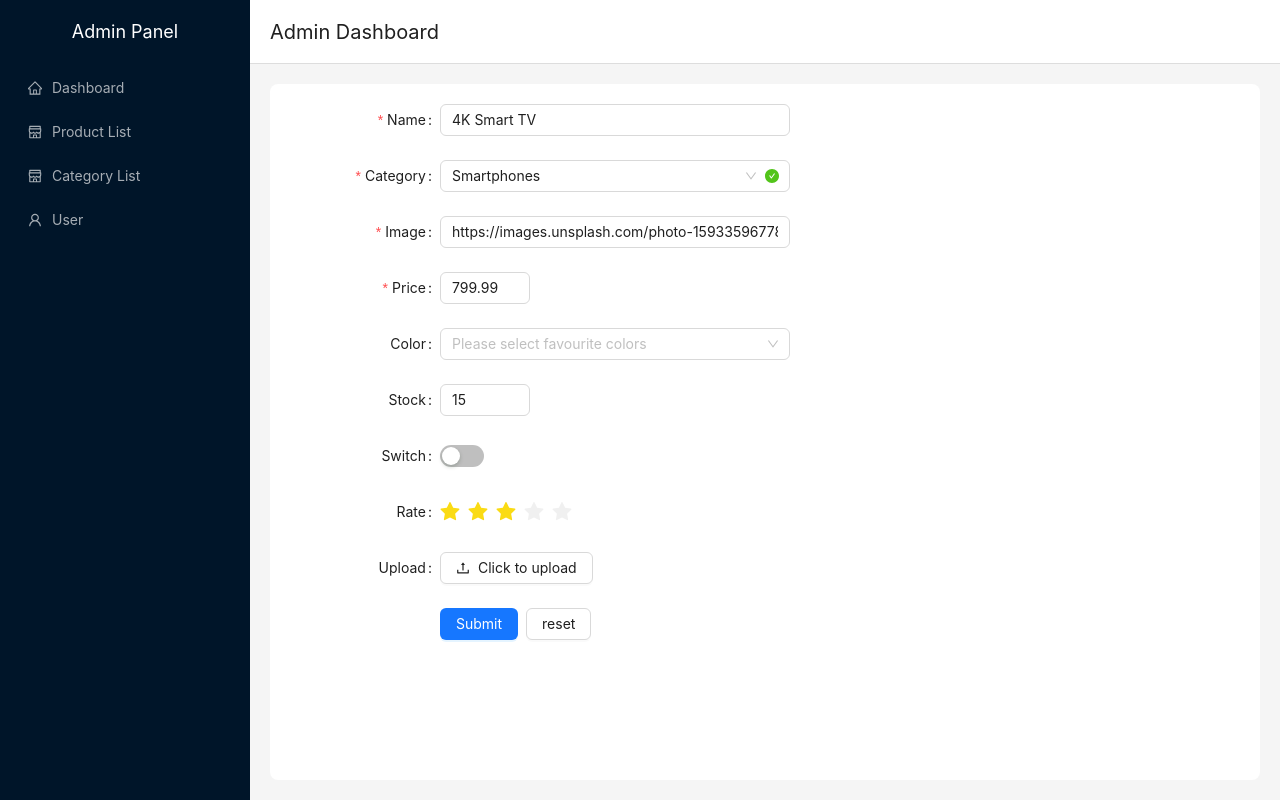
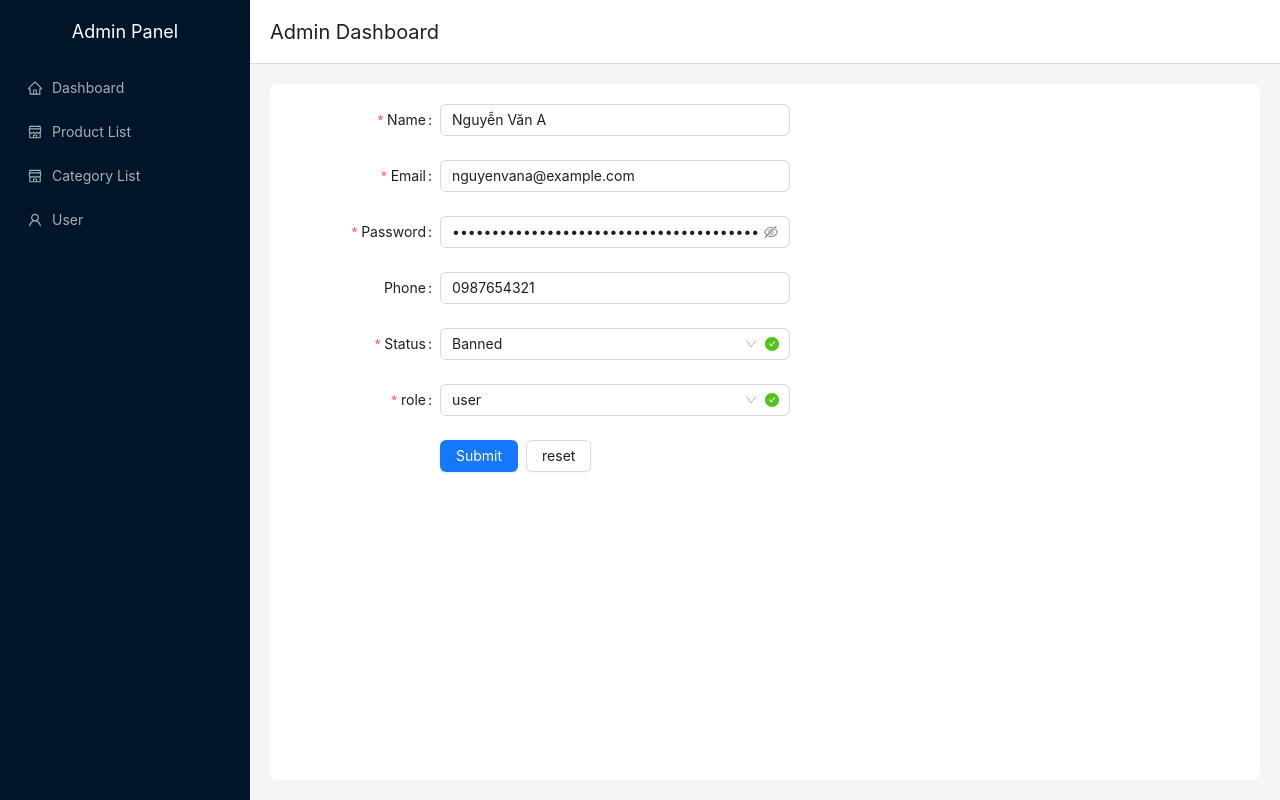
Before and after one commit to chinhnx/asm-fe2, a React (Vite) app: page /admin/user-edit/1 in a window 1280 px wide. Built offline with nearby package versions, Linux system fonts and the light colour scheme; data requests are answered from the project's data file.

Commit message:
xong phan edit user trang admin, trien khai tai khoan active va baned

```diff
--- a/db.json
+++ b/db.json
@@ -108,26 +108,22 @@
   ],
   "users": [
     {
-      "id": 1,
       "name": "Nguyễn Văn A",
       "email": "nguyenvana@example.com",
-      "password": "hashed_password",
+      "password": "$2a$10$J1oK6n70hRSIjwr3gQGv3u02c.BnxWZQEwSYh69AFC0DBxsep5Wnu",
       "phone": "0987654321",
-      "address": "123 Đường ABC, Hà Nội",
+      "status": "banned",
       "role": "user",
-      "status": "active",
-      "createdAt": "2024-03-01T12:00:00Z",
-      "updatedAt": "2024-03-05T08:30:00Z"
+      "id": 1
     },
     {
+      "name": "Nguyễn Văn B",
       "email": "lam15081999@gmail.com",
-      "name": "Nguyễn Văn B",
-      "password": "$2a$10$tjAY.tuLLzeyrD.Nhyo6x.m8kcbsDkMGTu7ojLx.POMIqajShIgUi",
-      "id": 2,
+      "password": "$2a$10$kijKw84qh6Wqgoadm.VmR.4W7bcbQ9SGTJodRUXZ23ziqRaju4mwa",
+      "phone": "0915656298",
+      "status": "active",
       "role": "user",
-      "status": "active",
-      "createdAt": "2024-03-01T12:00:00Z",
-      "updatedAt": "2024-03-05T08:30:00Z"
+      "id": 2
     },
     {
       "email": "lam1508@gmail.com",
--- a/src/pages/admin/auth/Login.tsx
+++ b/src/pages/admin/auth/Login.tsx
@@ -20,6 +20,14 @@ function Login() {
       const values = await form.validateFields();
       const { data } = await axios.post("http://localhost:3000/login", values);
       const { accessToken, user } = data;
+      if(user.status === "banned"){
+         notification.error({
+                message: "Login Failed",
+                description: "Tai khoan cua ban da bi khoa.",
+                duration: 5
+            });
+            return;
+      }
       localStorage.setItem("token", accessToken);
       localStorage.setItem("role", user.role);
       notification.success({ message: "Login ok" });
@@ -29,8 +37,10 @@ function Login() {
         nav("/admin")
       }
     } catch (error) {
+
       message.error("Login failed: " + (error as AxiosError).message);
     }
+
 
 
 
--- a/src/pages/admin/user/UserEdit.tsx
+++ b/src/pages/admin/user/UserEdit.tsx
@@ -1,111 +1,65 @@
-import axios from 'axios'
-import {
-    Button,
-    Checkbox,
-    Col,
-    ColorPicker,
-    Form,
-    Input,
-    InputNumber,
-    message,
-    Radio,
-    Rate,
-    Row,
-    Select,
-    Slider,
-    Space,
-    Switch,
-    Upload,
-} from 'antd';
-import React, { useEffect, useState } from 'react'
-import { useForm } from 'react-hook-form'
-import { useNavigate, useParams } from 'react-router-dom'
-import { IProductForm } from '../../../interface/product'
-import { Icategory } from '../../../interface/category'
-import { SizeType } from 'antd/es/config-provider/SizeContext';
 import { useMutation, useQuery, useQueryClient } from '@tanstack/react-query';
-import { InboxOutlined, UploadOutlined } from '@ant-design/icons';
+import { Button, Form, Input, InputNumber, message, Select, Space } from 'antd';
+import FormItem from 'antd/es/form/FormItem';
+import axios from 'axios';
+import React, { useEffect } from 'react'
+import { redirect, useNavigate, useParams } from 'react-router-dom'
+import { IUser } from '../../../interface/user';
 
-type Props = {}
 
-const UserEdit = (props: Props) => {
-    const { Option } = Select;
-
+function UserEdit() {
     const formItemLayout = {
         labelCol: { span: 6 },
         wrapperCol: { span: 14 },
     };
+    const nav = useNavigate()
+    const { id } = useParams()
 
-    const normFile = (e: any) => {
-        console.log('Upload event:', e);
-        if (Array.isArray(e)) {
-            return e;
+    const [form] = Form.useForm()
+    const queryClient = useQueryClient();
+
+    const getUserById = async () => {
+        if (!id) return;
+        const { data } = await axios.get(`http://localhost:3000/users/${id}`)
+        return data
+    }
+    const { data: user } = useQuery({
+        queryKey: ["users", id],
+        queryFn: getUserById,
+        enabled: !!id
+    })
+
+    useEffect(() => {
+        if (!user) return;
+        form.setFieldsValue(user)
+    }, [user]);
+
+    const updateUser = useMutation({
+        mutationFn: async (updatedUser: IUser) => {
+
+            return axios.put(`http://localhost:3000/users/${id}`, updatedUser, {
+                headers: {
+                    "Content-Type": "application/json",
+                    "Authorization": `Bearer ${localStorage.getItem("token")}`, // Nếu API yêu cầu token
+                },
+            })
+
+        },
+        onSuccess: () => {
+            message.success("sua thanh cong");
+            queryClient.invalidateQueries({ queryKey: ["users"] })
+            nav("/admin/user")
+        },
+        onError: () => {
+            message.error("sua that bai")
         }
-        return e?.fileList;
-    };
-
-    //antd
-    const { id } = useParams();
-    const [form] = Form.useForm();
-    const queryClient = useQueryClient();
-    const navigate = useNavigate()
-
-    const getProductDetail = async () => {
-        if (!id) return;
-        const { data } = await axios.get(`http://localhost:3000/products/${id}`);
-        return data;
-    };
-    const { data: product } = useQuery({
-        queryKey: ["product"],
-        queryFn: getProductDetail,
-    });
-    console.log({ product });
+    })
 
 
+    function onFinish(values: IUser) {
 
-    //category
-    const { data: categories } = useQuery({
-        queryKey: ["categories"],
-        queryFn: async () => {
-            const { data } = await axios.get("http://localhost:3000/categories");
-            return data;
-        },
-    });
-
-    // Tạo object map categoryId -> categoryName
-    const categoryMap = categories?.reduce((acc: Record<string, string>, category: Icategory) => {
-        acc[category.id] = category.name;
-        return acc;
-    }, {});
-
-    useEffect(() => {
-        if (!product) return;
-        form.setFieldsValue({
-            ...product,
-            categoryName: categoryMap?.[product.categoryId] || "Unknown",
-        });
-    }, [product, categories]);
-
-    const updateProduct = useMutation({
-        mutationFn: async (updatedProduct: any) => {
-            return axios.put(`http://localhost:3000/products/${id}`, updatedProduct);
-        },
-        onSuccess: () => {
-            message.success("Cập nhật thành công!");
-            queryClient.invalidateQueries({ queryKey: ["products"] });
-            navigate("/admin/product");
-        },
-        onError: () => {
-            message.error("Cập nhật thất bại!");
-        },
-    });
-
-
-
-    const onFinish = (values: any) => {
-        updateProduct.mutate(values);
-    };
-
+        updateUser.mutate(values)
+    }
     return (
         <Form
             name="validate_other"
@@ -119,150 +73,48 @@ const UserEdit = (props: Props) => {
             }}
             style={{ maxWidth: 600 }}
 
-        ><Form.Item label="Name" name="name" rules={[{ required: true }]}>
+        >
+            <Form.Item label="Name" name="name" rules={[{ required: true }]}>
+                <Input />
+            </Form.Item>
+            <Form.Item label="Email" name="email" rules={[{ required: true }]}>
+                <Input />
+            </Form.Item>
+            <Form.Item label="Password" name="password" rules={[{ required: true }]}>
+                <Input.Password  />
+            </Form.Item>
+            <Form.Item label="Phone" name="phone">
                 <Input />
             </Form.Item>
 
             <Form.Item
-                name="categoryId"
-                label="Category"
+                name="status"
+                label="Status"
                 hasFeedback
-                rules={[{ required: true, message: 'Please select a category!' }]}>
-                <Select placeholder="Select a category">
-                    {categories?.map((category: Icategory) => (
-                        <Option key={category.id} value={category.id}>
-                            {category.name}
-                        </Option>
-                    ))}
+                rules={[{ required: true, message: 'Please select a status!' }]}>
+                <Select placeholder="Select a status">
+                    <Select.Option value="active" style={{ color: "green" }}>Active</Select.Option>
+                    <Select.Option value="banned" style={{ color: "red" }}>Banned</Select.Option>
                 </Select>
             </Form.Item>
 
-            <Form.Item label="Image" name="image" rules={[{ required: true }]}>
-                <Input />
-            </Form.Item>
             <Form.Item
-                label="Price"
-                name="price"
-                rules={[{ required: true }, { type: "number", min: 0 }]}
-            >
-                <InputNumber />
-            </Form.Item>
-            <Form.Item
-                name="select-multiple"
-                label="Color"
-                rules={[{ message: 'Please select your favourite colors!', type: 'array' }]}
-            >
-                <Select mode="multiple" placeholder="Please select favourite colors">
-                    <Option value="red">Red</Option>
-                    <Option value="green">Green</Option>
-                    <Option value="blue">Blue</Option>
+                name="role"
+                label="role"
+                hasFeedback
+                rules={[{ required: true, message: 'Please select a role!' }]}>
+                <Select placeholder="Select a role">
+                    <Select.Option value="admin" >admin</Select.Option>
+                    <Select.Option value="user" >user</Select.Option>
                 </Select>
             </Form.Item>
 
-            <Form.Item label="Stock">
-                <Form.Item name="stock" noStyle>
-                    <InputNumber min={1} max={30} />
-                </Form.Item>
-
-            </Form.Item>
-
-            <Form.Item name="switch" label="Switch" valuePropName="checked">
-                <Switch />
-            </Form.Item>
-
-            {/* <Form.Item name="slider" label="Slider">
-                <Slider
-                    marks={{
-                        0: 'A',
-                        20: 'B',
-                        40: 'C',
-                        60: 'D',
-                        80: 'E',
-                        100: 'F',
-                    }}
-                />
-            </Form.Item> */}
-            {/*
-            <Form.Item name="radio-group" label="Radio.Group">
-                <Radio.Group>
-                    <Radio value="a">item 1</Radio>
-                    <Radio value="b">item 2</Radio>
-                    <Radio value="c">item 3</Radio>
-                </Radio.Group>
+            {/* <Form.Item label="Image" name="image" rules={[{ required: true }]}>
+                <Input />
             </Form.Item> */}
 
-            {/* <Form.Item
-                name="radio-button"
-                label="Radio.Button"
-                rules={[{ required: true, message: 'Please pick an item!' }]}
-            >
-                <Radio.Group>
-                    <Radio.Button value="a">item 1</Radio.Button>
-                    <Radio.Button value="b">item 2</Radio.Button>
-                    <Radio.Button value="c">item 3</Radio.Button>
-                </Radio.Group>
-            </Form.Item>
 
-            <Form.Item name="checkbox-group" label="Checkbox.Group">
-                <Checkbox.Group>
-                    <Row>
-                        <Col span={8}>
-                            <Checkbox value="A" style={{ lineHeight: '32px' }}>
-                                A
-                            </Checkbox>
-                        </Col>
-                        <Col span={8}>
-                            <Checkbox value="B" style={{ lineHeight: '32px' }} disabled>
-                                B
-                            </Checkbox>
-                        </Col>
-                        <Col span={8}>
-                            <Checkbox value="C" style={{ lineHeight: '32px' }}>
-                                C
-                            </Checkbox>
-                        </Col>
-                        <Col span={8}>
-                            <Checkbox value="D" style={{ lineHeight: '32px' }}>
-                                D
-                            </Checkbox>
-                        </Col>
-                        <Col span={8}>
-                            <Checkbox value="E" style={{ lineHeight: '32px' }}>
-                                E
-                            </Checkbox>
-                        </Col>
-                        <Col span={8}>
-                            <Checkbox value="F" style={{ lineHeight: '32px' }}>
-                                F
-                            </Checkbox>
-                        </Col>
-                    </Row>
-                </Checkbox.Group>
-            </Form.Item> */}
 
-            <Form.Item name="rate" label="Rate">
-                <Rate />
-            </Form.Item>
-
-            <Form.Item
-                name="upload"
-                label="Upload"
-                valuePropName="fileList"
-                getValueFromEvent={normFile}
-
-            >
-                <Upload name="Image" action="/upload.do" listType="picture">
-                    <Button icon={<UploadOutlined />}>Click to upload</Button>
-                </Upload>
-            </Form.Item>
-
-            {/* <Form.Item
-                name="color-picker"
-                label="ColorPicker"
-                rules={[{ required: true, message: 'color is required!' }]}
-            >
-                <ColorPicker />
-            </Form.Item> */}
 
             <Form.Item wrapperCol={{ span: 12, offset: 6 }}>
                 <Space>
@@ -273,7 +125,7 @@ const UserEdit = (props: Props) => {
                 </Space>
             </Form.Item>
         </Form>
-    );
+    )
 }
 
 export default UserEdit
--- a/src/pages/admin/user/UserList.tsx
+++ b/src/pages/admin/user/UserList.tsx
@@ -10,11 +10,31 @@ function UserList() {
 
     const getAllUser = async () => {
         const { data } = await axios.get("http://localhost:3000/users");
-        return data.map((user: any, index: number) => ({
+
+        const sortedUsers = data.sort((a: any, b: any) => (a.role === "admin" ? -1 : 1));
+
+        return sortedUsers.map((user: any, index: number) => ({
             ...user,
-            key: user.id || `category-${index}`,
+            key: user.id || `user-${index}`,
         }));
     };
+    //     Sắp xếp danh sách user (data.sort(...))
+
+    // sort() sẽ sắp xếp lại danh sách user dựa vào giá trị role.
+
+    // Nếu a.role === "admin", nó sẽ đưa user đó lên đầu (return -1).
+
+    // Nếu không, user sẽ được đưa xuống sau (return 1).
+
+    // ➡ Kết quả: Admin sẽ luôn đứng đầu danh sách.
+
+    // Gán key cho từng user (map(...))
+
+    // .map() chạy qua từng user và thêm thuộc tính key (dùng cho React).
+
+    // Nếu user có id, dùng luôn id làm key.
+
+    // Nếu không có id, tạo key dạng "user-<index>".
 
     const { data, isLoading } = useQuery({
         queryKey: ["users"],
@@ -66,6 +86,14 @@ function UserList() {
             title: "Status",
             dataIndex: "status",
             key: "status",
+            render: (status: string) => (
+                <span style={{
+                    color: status === "active" ? "green" : "red",
+                    fontWeight: "bold"
+                }}>
+                    {status.toUpperCase()}
+                </span>
+            ),
         },
         {
             title: "Action",
@@ -74,7 +102,7 @@ function UserList() {
             render: (record: any) => (
                 <div>
                     <Button type="primary">
-                        <Link to={`/admin/product-edit/${record.id}`}>Edit</Link>
+                        <Link to={`/admin/user-edit/${record.id}`}>Edit</Link>
                     </Button>
                 </div>
             ),
```
